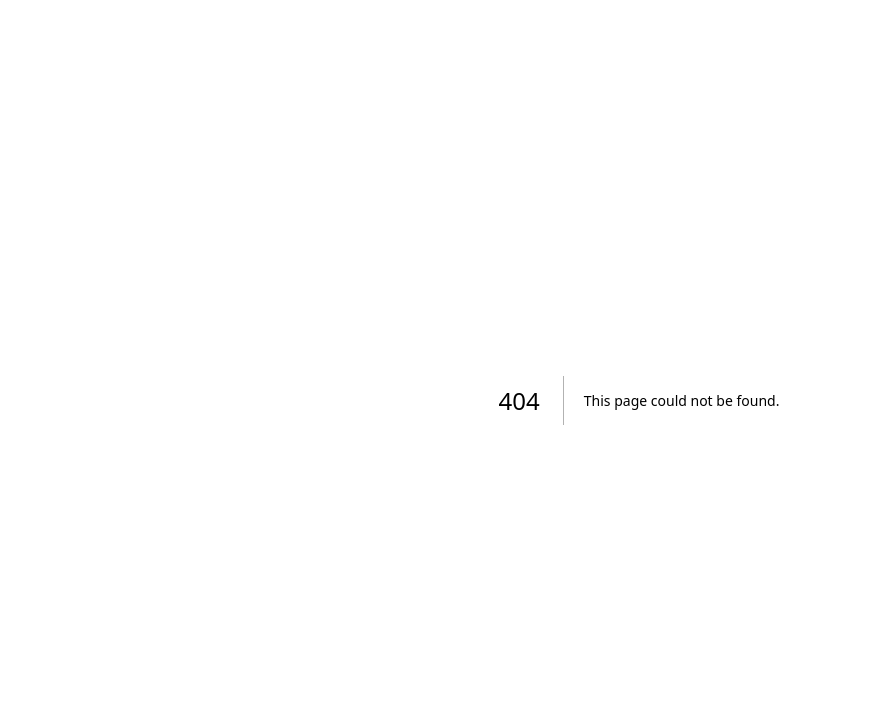
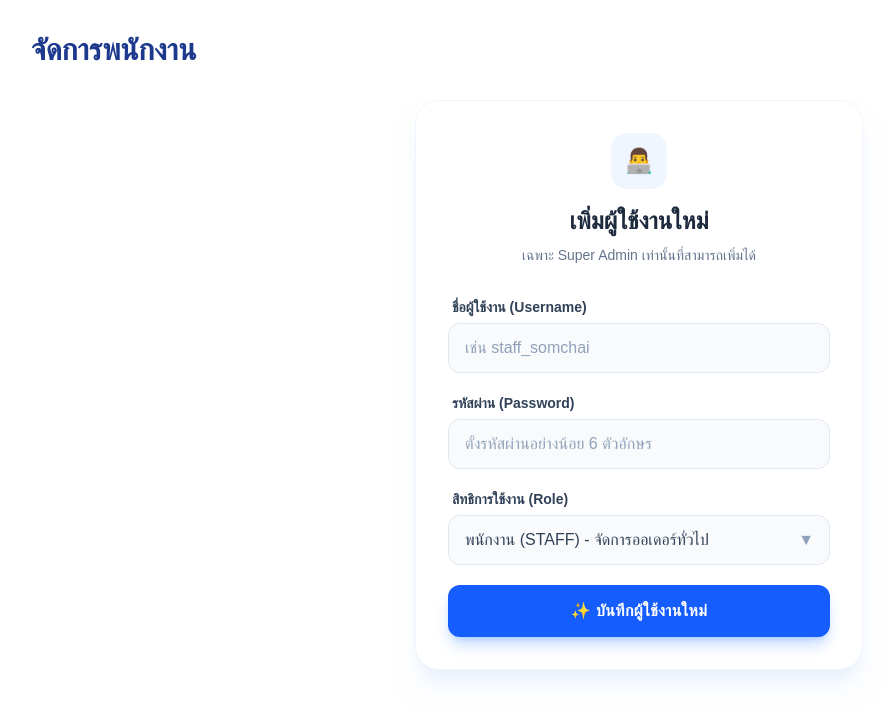
Before and after one commit to Mix-matath/shiroya_status, a Next.js app: page /admin/users in a window 1280 px wide. Before the commit this address had no page. Shown: the top 720 px of the page, without its empty margins (1-895 px from the left). Built offline with nearby package versions, Linux system fonts and the light colour scheme; no server answers; sample sign-in values are in the browser's storage.

Commit message:
add users add modified api

```diff
--- /dev/null
+++ b/app/admin/(protected)/users/CreateUserForm.tsx
@@ -0,0 +1,175 @@
+"use client";
+
+import { useState } from "react";
+
+export default function CreateUserForm() {
+  // 1. State สำหรับเก็บข้อมูลฟอร์ม
+  const [formData, setFormData] = useState({
+    username: "",
+    password: "",
+    role: "STAFF",
+  });
+
+  // 2. State สำหรับจัดการ UI (Loading และ ข้อความแจ้งเตือน)
+  const [message, setMessage] = useState<{ type: "success" | "error"; text: string } | null>(null);
+  const [loading, setLoading] = useState(false);
+
+  // 3. ฟังก์ชันอัปเดตข้อมูลเมื่อมีการพิมพ์
+  const handleChange = (e: React.ChangeEvent<HTMLInputElement | HTMLSelectElement>) => {
+    const { name, value } = e.target;
+    setFormData((prev) => ({
+      ...prev,
+      [name]: value,
+    }));
+  };
+
+  // 4. ฟังก์ชันจัดการเมื่อกด Submit
+  const handleSubmit = async (e: React.FormEvent) => {
+    e.preventDefault();
+
+    // ==========================================
+    // 🛑 ส่วนป้องกันค่าว่าง (Validation)
+    // ==========================================
+    const trimmedUsername = formData.username.trim();
+    const trimmedPassword = formData.password.trim();
+
+    if (!trimmedUsername) {
+      setMessage({ type: "error", text: "❌ กรุณากรอกชื่อผู้ใช้งาน (ไม่อนุญาตให้เป็นช่องว่าง)" });
+      return;
+    }
+
+    if (!trimmedPassword) {
+      setMessage({ type: "error", text: "❌ กรุณากรอกรหัสผ่าน (ไม่อนุญาตให้เป็นช่องว่าง)" });
+      return;
+    }
+
+    if (trimmedPassword.length < 6) {
+      setMessage({ type: "error", text: "❌ รหัสผ่านต้องมีความยาวอย่างน้อย 6 ตัวอักษร" });
+      return;
+    }
+
+    // ==========================================
+    // ✅ ข้อมูลถูกต้อง เตรียมส่งเข้า Database
+    // ==========================================
+    setLoading(true);
+    setMessage(null);
+
+    try {
+      // TODO: นำโค้ดต่อ API หรือ Server Actions มาใส่ตรงนี้
+      // ตัวอย่าง: จำลองการโหลดส่งข้อมูล 1.5 วินาที
+      await new Promise((resolve) => setTimeout(resolve, 1500));
+
+      setMessage({ type: "success", text: "✅ เพิ่มผู้ใช้งานใหม่สำเร็จ!" });
+
+      // ล้างข้อมูลในฟอร์มหลังจากบันทึกเสร็จ
+      setFormData({ username: "", password: "", role: "STAFF" });
+    } catch (error) {
+      setMessage({ type: "error", text: "❌ เกิดข้อผิดพลาดในการบันทึกข้อมูล กรุณาลองใหม่" });
+    } finally {
+      setLoading(false);
+    }
+  };
+
+  return (
+    <div className="max-w-md w-full mx-auto bg-white p-8 rounded-3xl shadow-xl shadow-blue-100/50 border border-blue-50">
+      <div className="text-center mb-8">
+        <div className="w-14 h-14 bg-blue-50 rounded-2xl flex items-center justify-center mx-auto mb-4 text-blue-600 text-2xl">
+          👨‍💻
+        </div>
+        <h2 className="text-2xl font-bold text-slate-800">เพิ่มผู้ใช้งานใหม่</h2>
+        <p className="text-sm text-slate-500 mt-2">เฉพาะ Super Admin เท่านั้นที่สามารถเพิ่มได้</p>
+      </div>
+
+      {/* กล่องแจ้งเตือน */}
+      {message && (
+        <div
+          className={`mb-6 p-4 rounded-xl text-sm font-medium animate-in fade-in slide-in-from-top-2 ${
+            message.type === "success"
+              ? "bg-green-50 text-green-700 border border-green-200"
+              : "bg-red-50 text-red-700 border border-red-200"
+          }`}
+        >
+          {message.text}
+        </div>
+      )}
+
+      <form onSubmit={handleSubmit} className="space-y-5">
+        {/* ชื่อผู้ใช้งาน */}
+        <div>
+          <label className="block text-sm font-semibold text-slate-700 mb-1.5 ml-1">
+            ชื่อผู้ใช้งาน (Username)
+          </label>
+          <input
+            type="text"
+            name="username"
+            value={formData.username}
+            onChange={handleChange}
+            required
+            className="w-full px-4 py-3 rounded-xl border border-slate-200 bg-slate-50 focus:bg-white focus:ring-2 focus:ring-blue-500 focus:border-blue-500 transition-all outline-none text-slate-700 placeholder:text-slate-400"
+            placeholder="เช่น staff_somchai"
+          />
+        </div>
+
+        {/* รหัสผ่าน */}
+        <div>
+          <label className="block text-sm font-semibold text-slate-700 mb-1.5 ml-1">
+            รหัสผ่าน (Password)
+          </label>
+          <input
+            type="password"
+            name="password"
+            value={formData.password}
+            onChange={handleChange}
+            required
+            className="w-full px-4 py-3 rounded-xl border border-slate-200 bg-slate-50 focus:bg-white focus:ring-2 focus:ring-blue-500 focus:border-blue-500 transition-all outline-none text-slate-700 placeholder:text-slate-400"
+            placeholder="ตั้งรหัสผ่านอย่างน้อย 6 ตัวอักษร"
+          />
+        </div>
+
+        {/* ตำแหน่ง/สิทธิ */}
+        <div>
+          <label className="block text-sm font-semibold text-slate-700 mb-1.5 ml-1">
+            สิทธิการใช้งาน (Role)
+          </label>
+          <div className="relative">
+            <select
+              name="role"
+              value={formData.role}
+              onChange={handleChange}
+              className="w-full px-4 py-3 rounded-xl border border-slate-200 bg-slate-50 focus:bg-white focus:ring-2 focus:ring-blue-500 focus:border-blue-500 transition-all outline-none text-slate-700 appearance-none cursor-pointer"
+            >
+              <option value="STAFF">พนักงาน (STAFF) - จัดการออเดอร์ทั่วไป</option>
+              <option value="ADMIN">ผู้ดูแล (ADMIN) - จัดการระบบ</option>
+            </select>
+            <div className="absolute right-4 top-1/2 -translate-y-1/2 pointer-events-none text-slate-400">
+              ▼
+            </div>
+          </div>
+        </div>
+
+        {/* ปุ่ม Submit */}
+        <button
+          type="submit"
+          disabled={loading}
+          className={`w-full py-3.5 rounded-xl text-white font-bold tracking-wide transition-all duration-200 shadow-lg shadow-blue-500/30 flex items-center justify-center gap-2 ${
+            loading
+              ? "bg-blue-400 cursor-not-allowed"
+              : "bg-blue-600 hover:bg-blue-700 hover:-translate-y-0.5"
+          }`}
+        >
+          {loading ? (
+            <>
+              <svg className="animate-spin h-5 w-5 text-white" viewBox="0 0 24 24">
+                <circle className="opacity-25" cx="12" cy="12" r="10" stroke="currentColor" strokeWidth="4" fill="none"></circle>
+                <path className="opacity-75" fill="currentColor" d="M4 12a8 8 0 018-8V0C5.373 0 0 5.373 0 12h4zm2 5.291A7.962 7.962 0 014 12H0c0 3.042 1.135 5.824 3 7.938l3-2.647z"></path>
+              </svg>
+              กำลังสร้าง...
+            </>
+          ) : (
+            "✨ บันทึกผู้ใช้งานใหม่"
+          )}
+        </button>
+      </form>
+    </div>
+  );
+}
--- /dev/null
+++ b/app/admin/(protected)/users/page.tsx
@@ -0,0 +1,10 @@
+import CreateUserForm from "./CreateUserForm";
+
+export default function UsersManagementPage() {
+  return (
+    <div className="p-8">
+       <h1 className="text-3xl font-bold mb-8 text-blue-900">จัดการพนักงาน</h1>
+       <CreateUserForm />
+    </div>
+  );
+}
--- a/package.json
+++ b/package.json
@@ -39,5 +39,8 @@
     "tailwindcss": "^4",
     "ts-node": "^10.9.2",
     "typescript": "^5"
+  },
+"prisma": {
+    "seed": "ts-node --compiler-options {\"module\":\"CommonJS\"} prisma/seed.ts"
   }
 }
--- a/prisma.config.ts
+++ b/prisma.config.ts
@@ -9,4 +9,7 @@ export default defineConfig({
     // @ts-ignore - ปิด error เนื่องจาก Type definition ของ Prisma 7 บางเวอร์ชันอาจยังไม่อัปเดต
     directUrl: process.env.DIRECT_URL!,
   },
+  migrations: {
+    seed: 'npx ts-node --compiler-options {"module":"CommonJS"} prisma/seed.ts',
+  }
 } as any); // หรือ cast ทั้งหมดเป็น any เพื่อให้รองรับ property ใหม่ๆ
--- /dev/null
+++ b/prisma/seed.ts
@@ -0,0 +1,42 @@
+// ✅ 1. นำเข้า prisma จากไฟล์ตั้งค่าหลักของโปรเจคแทน
+import { prisma } from '../lib/prisma'
+import bcrypt from 'bcryptjs'
+
+async function main() {
+  const adminUsername = process.env.ADMIN_USERNAME;
+  const adminPassword = process.env.ADMIN_PASSWORD;
+
+  if (!adminUsername || !adminPassword) {
+    throw new Error('⚠️ กรุณาตั้งค่า ADMIN_USERNAME และ ADMIN_PASSWORD ในไฟล์ .env ก่อนรันคำสั่งนี้');
+  }
+
+  const existingAdmin = await prisma.user.findUnique({
+    where: { username: adminUsername }
+  })
+
+  if (existingAdmin) {
+    console.log(`⚠️ แอดมินชื่อ ${adminUsername} มีอยู่ในระบบแล้ว!`)
+    return
+  }
+
+  const hashedPassword = await bcrypt.hash(adminPassword, 10)
+
+  const admin = await prisma.user.create({
+    data: {
+      username: adminUsername,
+      password: hashedPassword,
+      role: 'ADMIN',
+    },
+  })
+
+  console.log(`✅ สร้าง Super Admin สำเร็จ! Username: ${admin.username}`)
+}
+
+main()
+  .catch((e) => {
+    console.error(e)
+    process.exit(1)
+  })
+  .finally(async () => {
+    await prisma.$disconnect()
+  })
```
